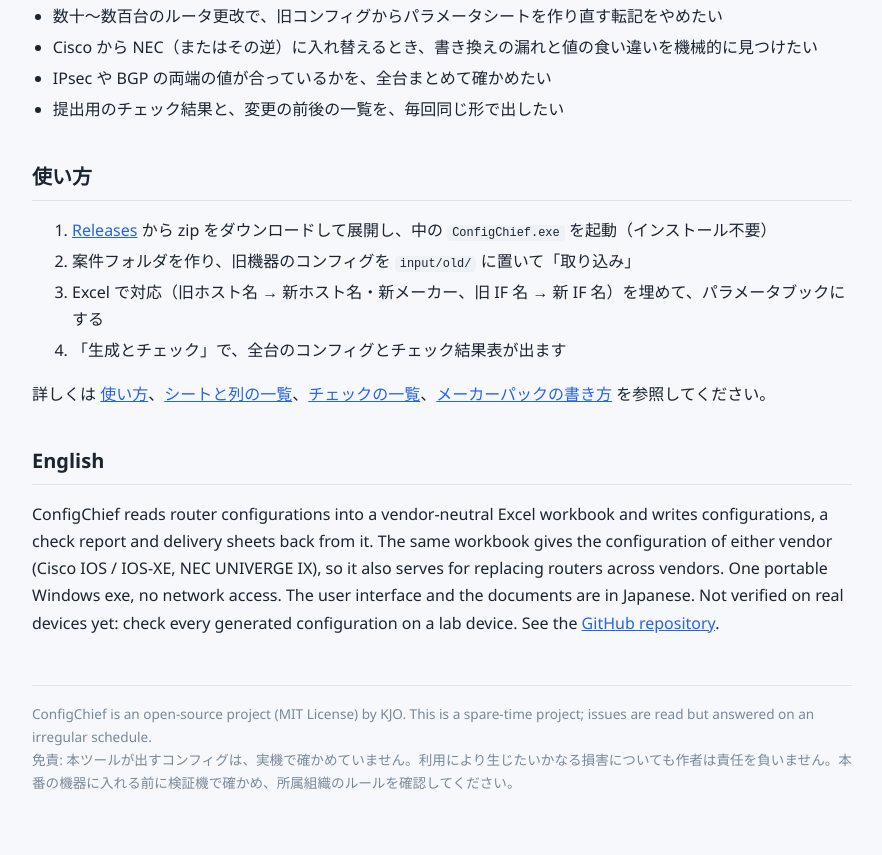
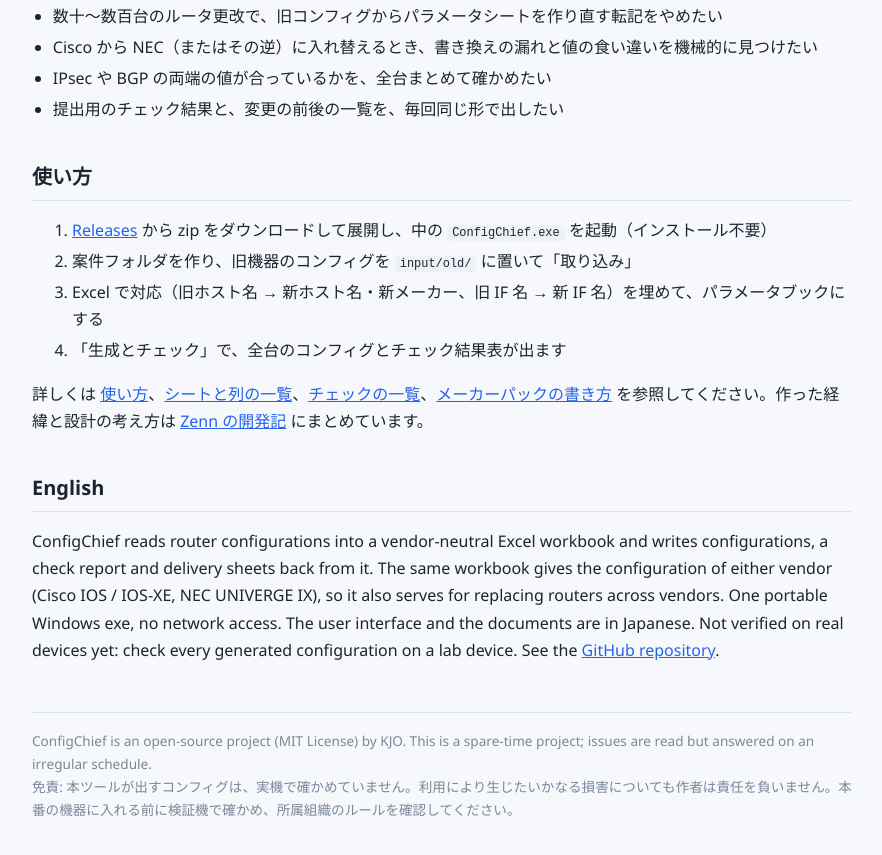
Before and after one commit to kojio145/ConfigChief, a plain HTML site: page docs/index.html in a window 1280 px wide. Shown: the part 2783-3638 px from the top of the page, without its empty margins (198-1080 px from the left). Drawn offline with Linux system fonts and the light colour scheme.

Commit message:
docs: link the Zenn article

```diff
--- a/docs/index.html
+++ b/docs/index.html
@@ -97,7 +97,7 @@
     <li>Excel で対応（旧ホスト名 → 新ホスト名・新メーカー、旧 IF 名 → 新 IF 名）を埋めて、パラメータブックにする</li>
     <li>「生成とチェック」で、全台のコンフィグとチェック結果表が出ます</li>
   </ol>
-  <p>詳しくは <a href="manual.html">使い方</a>、<a href="tables.html">シートと列の一覧</a>、<a href="checks.html">チェックの一覧</a>、<a href="pack-guide.html">メーカーパックの書き方</a> を参照してください。</p>
+  <p>詳しくは <a href="manual.html">使い方</a>、<a href="tables.html">シートと列の一覧</a>、<a href="checks.html">チェックの一覧</a>、<a href="pack-guide.html">メーカーパックの書き方</a> を参照してください。作った経緯と設計の考え方は <a href="https://zenn.dev/kjo145/articles/configchief-config-to-excel-and-back">Zenn の開発記</a> にまとめています。</p>
 
   <h2>English</h2>
   <p>ConfigChief reads router configurations into a vendor-neutral Excel workbook and writes configurations, a check report and delivery sheets back from it. The same workbook gives the configuration of either vendor (Cisco IOS / IOS-XE, NEC UNIVERGE IX), so it also serves for replacing routers across vendors. One portable Windows exe, no network access. The user interface and the documents are in Japanese. Not verified on real devices yet: check every generated configuration on a lab device. See the <a href="https://github.com/kojio145/ConfigChief">GitHub repository</a>.</p>
```
Also changed, not shown: 1 other file.
